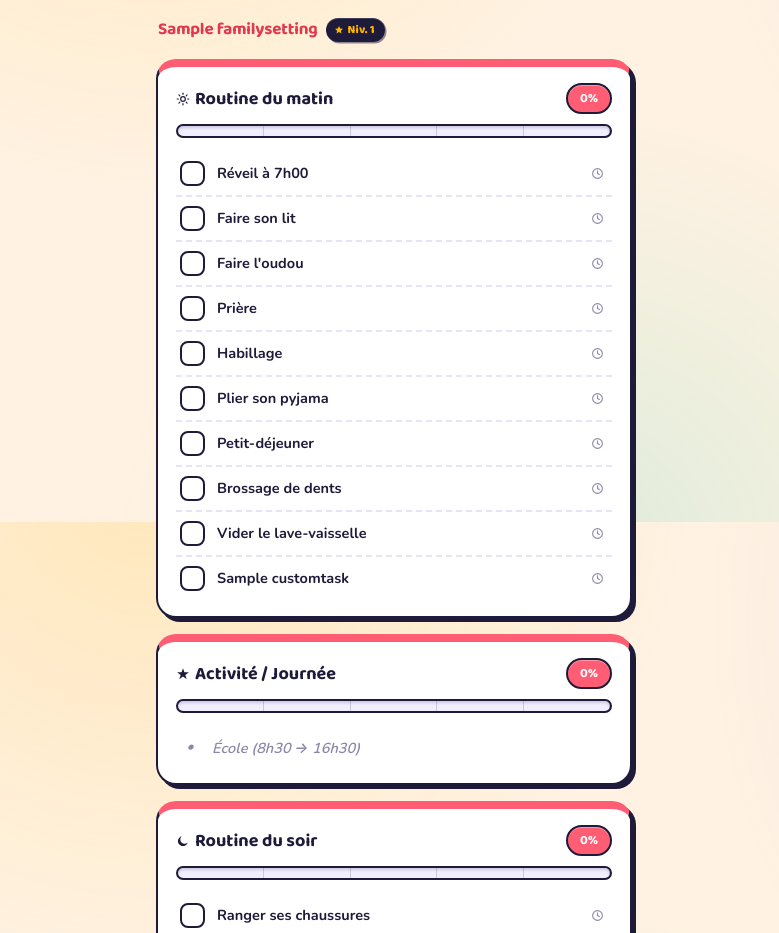
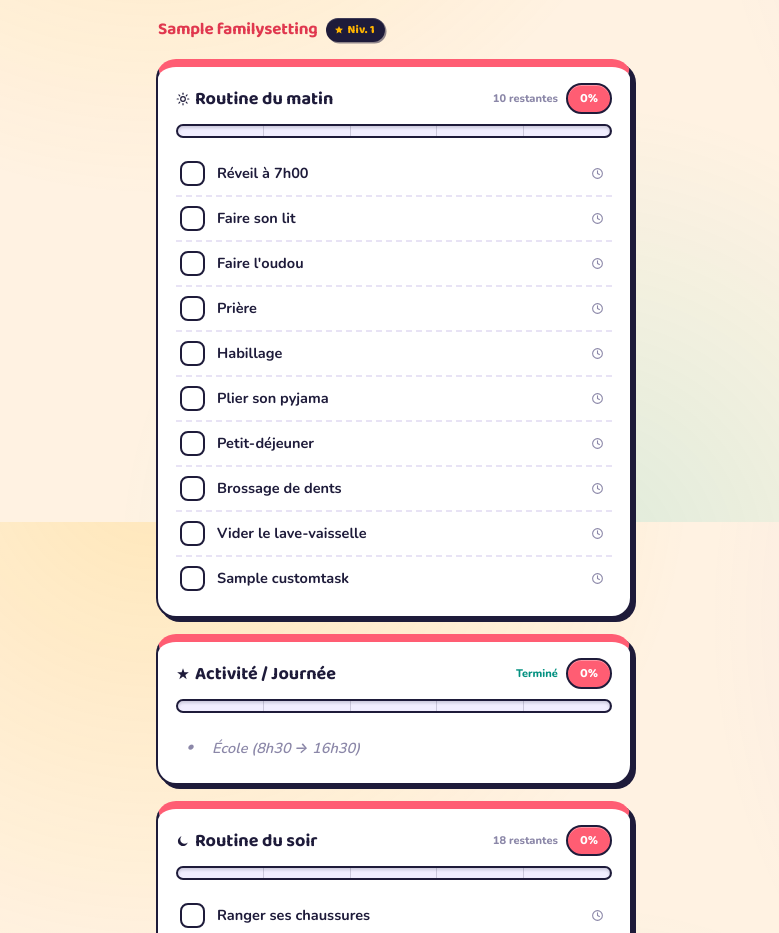
Before and after one commit to Khadaassi/notre-semaine, a Django app: page /?day=lundi in a window 1280 px wide. Shown: the part 278-1211 px from the top of the page, without its empty margins (0-779 px from the left). Run offline with Django 5.2, Linux system fonts and the light colour scheme; a user stored in the database is signed in; data comes from the database, SQL or seed files in the repository; tables that the repository leaves empty hold one stand-in row (values such as "Sample post").

Commit message:
Show "N tâches restantes" alongside the completion percentage
Wires the 'remaining' count added to today()'s context into the
phase-card header, next to the existing pct badge, and keeps it live
client-side (updateCardProgress) as tasks get checked/unchecked. A
raw percentage doesn't tell you how much is actually left; a count
does.

Co-Authored-By: Claude Sonnet 5 <noreply@anthropic.com>

```diff
--- a/static/planner/style.css
+++ b/static/planner/style.css
@@ -169,7 +169,10 @@ nav.tabs a .nav-icon{margin-right:6px;}
   border-top-width:8px;transition:transform .15s ease,box-shadow .15s ease;}
 @media(hover:hover){.kidcard:hover{transform:translate(-2px,-2px);box-shadow:6px 6px 0 var(--navy);}}
 .kidcard .head{display:flex;align-items:center;justify-content:space-between;margin-bottom:10px;
-  font-family:var(--font-display);font-weight:700;font-size:18px;}
+  font-family:var(--font-display);font-weight:700;font-size:18px;gap:8px;}
+.kidcard .head .head-status{display:inline-flex;align-items:center;gap:8px;flex-shrink:0;}
+.kidcard .head .remaining-badge{font-family:var(--font-body);font-size:11px;font-weight:800;color:var(--muted);white-space:nowrap;}
+.kidcard .head .remaining-badge.done{color:var(--mint-dk);}
 .kidcard .head .pct-badge{font-family:var(--font-display);font-size:13px;padding:3px 12px;border-radius:999px;
   background:var(--coral);color:white;border:2px solid var(--navy);box-shadow:inset 0 1px 0 rgba(255,255,255,.35);}
 .kidcard.fille{border-top-color:var(--coral);} .kidcard.fils{border-top-color:var(--mint);}
--- a/templates/planner/_person_cards.html
+++ b/templates/planner/_person_cards.html
@@ -5,7 +5,13 @@
   </h2>
   {% for pc in card.phase_cards %}
   <div class="kidcard {{ card.person }}" data-person="{{ card.person }}" data-phase="{{ pc.phase_key }}">
-    <div class="head"><span><span class="phase-icon icon-{{ pc.phase_key }}"></span>{{ pc.phase_label }}</span><span class="pct-badge">{{ pc.pct }}%</span></div>
+    <div class="head">
+      <span><span class="phase-icon icon-{{ pc.phase_key }}"></span>{{ pc.phase_label }}</span>
+      <span class="head-status">
+        <span class="remaining-badge {% if pc.remaining == 0 %}done{% endif %}">{% if pc.remaining == 0 %}Terminé{% else %}{{ pc.remaining }} restante{{ pc.remaining|pluralize }}{% endif %}</span>
+        <span class="pct-badge">{{ pc.pct }}%</span>
+      </span>
+    </div>
     <div class="progressbar"><div style="width:{{ pc.pct }}%"></div></div>
     <div class="phase-block">
       {% for task in pc.tasks %}
--- a/templates/planner/today.html
+++ b/templates/planner/today.html
@@ -94,8 +94,14 @@ function updateCardProgress(cardEl) {
   if (!boxes.length) return 0;
   const done = Array.from(boxes).filter(cb => cb.checked).length;
   const pct = Math.round((done / boxes.length) * 100);
+  const remaining = boxes.length - done;
   cardEl.querySelector('.pct-badge').textContent = pct + '%';
   cardEl.querySelector('.progressbar > div').style.width = pct + '%';
+  const remainingBadge = cardEl.querySelector('.remaining-badge');
+  if (remainingBadge) {
+    remainingBadge.classList.toggle('done', remaining === 0);
+    remainingBadge.textContent = remaining === 0 ? 'Terminé' : `${remaining} restante${remaining > 1 ? 's' : ''}`;
+  }
   return pct;
 }
 
```
